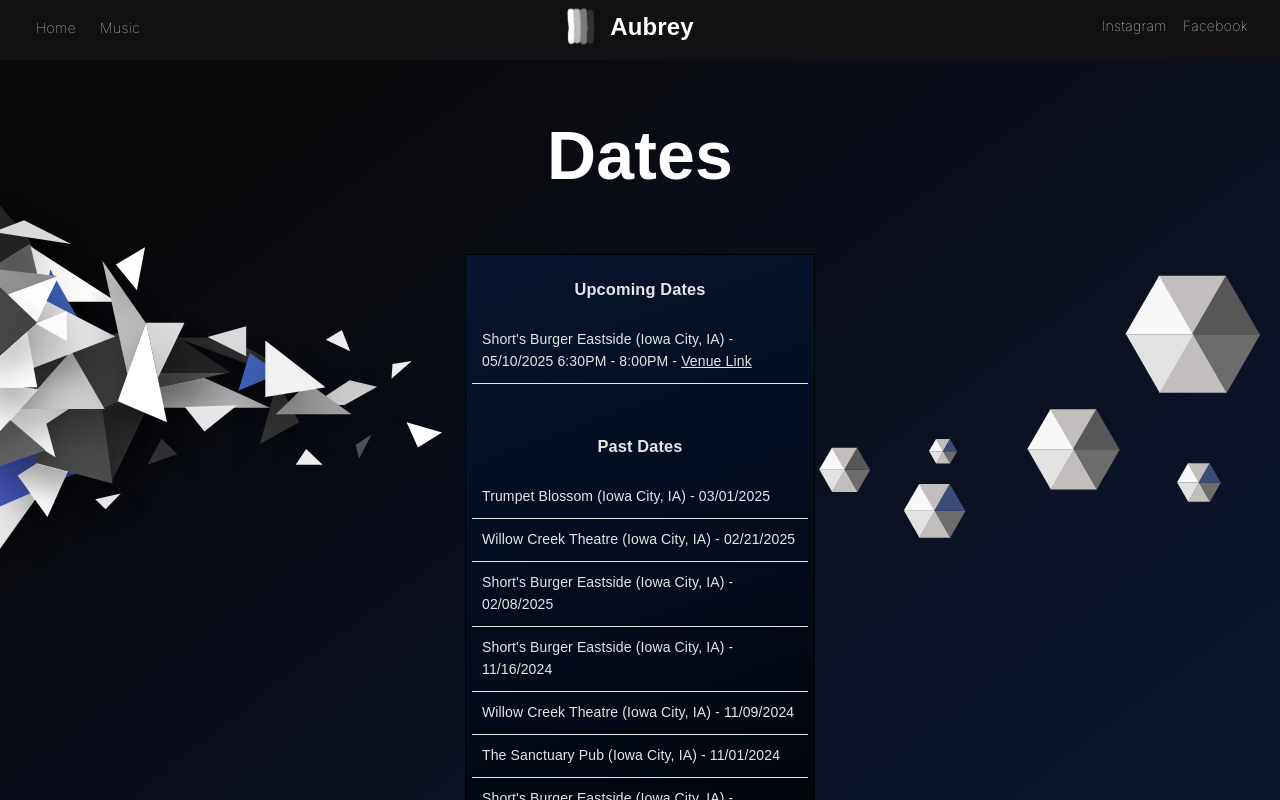
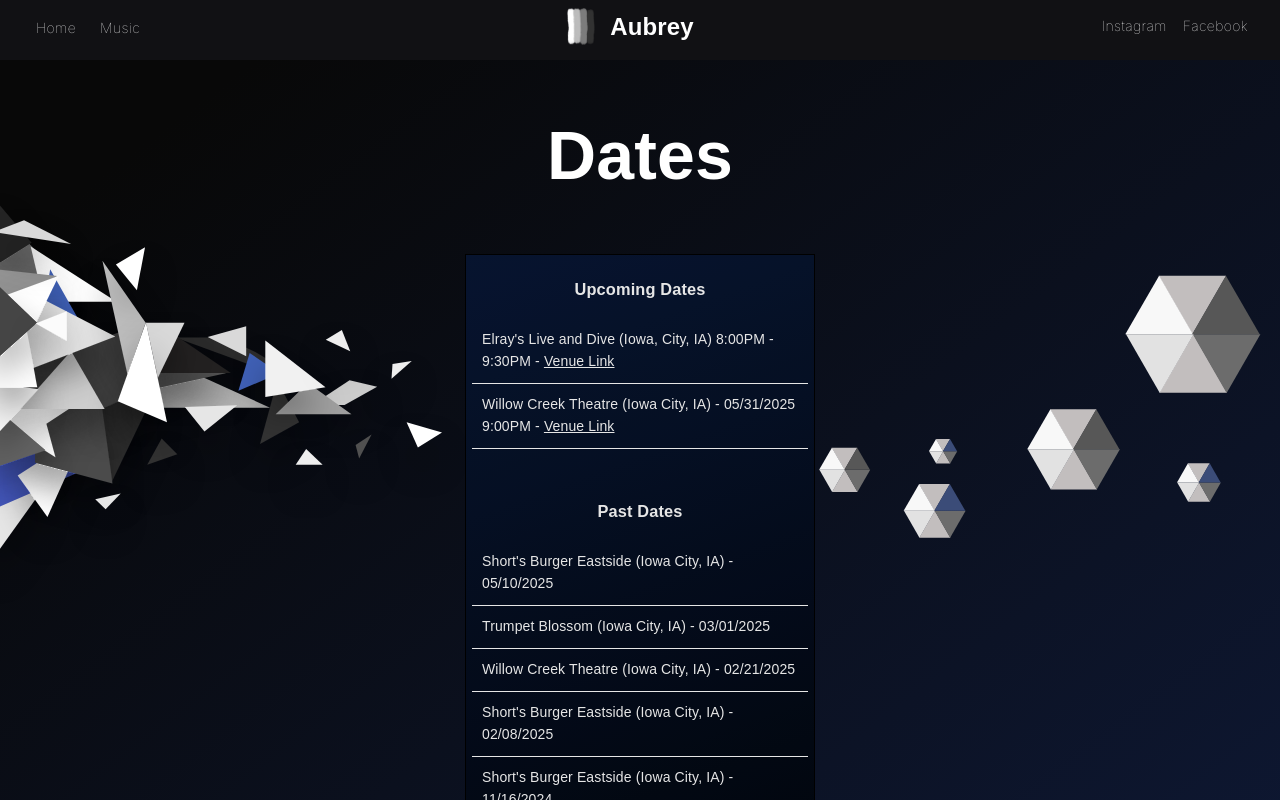
Before and after one commit to aubreyyates/theaubreymusic, a React (Create React App) app: page / in a window 1280 px wide. Shown: the top 800 px of the page. Built offline with nearby package versions, Linux system fonts and the light colour scheme; a web font is replaced by a local one.

Commit message:
Update dates.

```diff
--- a/src/pages/home/HomeOverlay.css
+++ b/src/pages/home/HomeOverlay.css
@@ -31,7 +31,7 @@
 
 #home-main-box {
   position: relative;
-  height: 872px;
+  height: 978px;
   width: 350px;
   background-color: rgb(0, 0, 0);
   padding: 1px;
--- a/src/pages/home/HomeOverlay.js
+++ b/src/pages/home/HomeOverlay.js
@@ -8,10 +8,12 @@ import Shapes from './svgComponents/shapes';
 import ShapesLeft from './svgComponents/shapesLeft';
 
 let upcomingDates = [
-  { text: `Short's Burger Eastside (Iowa City, IA) - 05/10/2025 6:30PM - 8:00PM`, link: `https://www.facebook.com/shortseastside/` }
+  { text: `Elray's Live and Dive (Iowa, City, IA) 8:00PM - 9:30PM`, link: `https://www.elraysliveanddive.com/` },
+  { text: `Willow Creek Theatre (Iowa City, IA) - 05/31/2025 9:00PM`, link: `http://willowcreektheatre.org/` }
 ];
 
 let pastDates = [
+  `Short's Burger Eastside (Iowa City, IA) - 05/10/2025`,
   `Trumpet Blossom (Iowa City, IA) - 03/01/2025`,
   `Willow Creek Theatre (Iowa City, IA) - 02/21/2025`,
   `Short's Burger Eastside (Iowa City, IA) - 02/08/2025`,
--- a/src/pages/home/index.js
+++ b/src/pages/home/index.js
@@ -9,7 +9,7 @@ const Home = () => {
   return (
     <Grid>
       <div id="home-container">
-        <Grid style={{ height: '1100px', position: 'relative' }}>
+        <Grid style={{ height: '1200px', position: 'relative' }}>
           <HomeOverlay></HomeOverlay>
         </Grid>
       </div>
```
